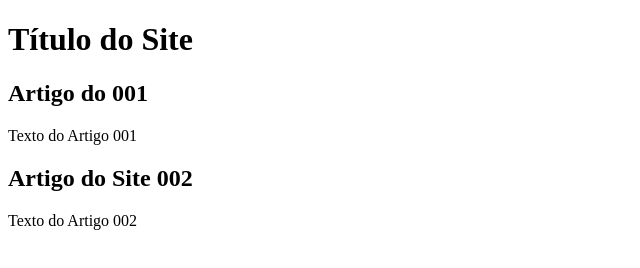
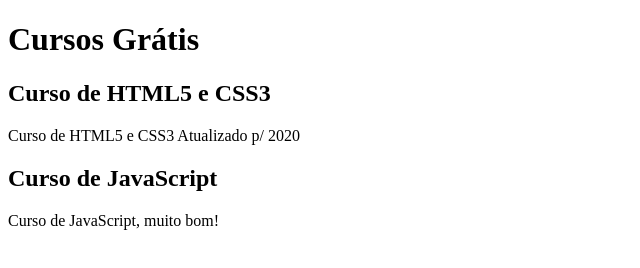
Before and after one commit to Isaac137/projeto-site, a plain HTML site: page index.html in a window 1280 px wide. Shown: the whole page, without its empty margins (0-640 px from the left). Drawn offline with Linux system fonts and the light colour scheme.

Commit message:
Comecei o conteúdo

```diff
--- a/index.html
+++ b/index.html
@@ -8,15 +8,15 @@
 <body>
     <main>
         <header>
-            <h1>Título do Site</h1>
+            <h1>Cursos Grátis</h1>
         </header>
         <article>
-            <h2>Artigo do 001</h2>
-            <p>Texto do Artigo 001</p>
+            <h2>Curso de HTML5 e CSS3</h2>
+            <p>Curso de HTML5 e CSS3 Atualizado p/ 2020</p>
         </article>
         <article>
-            <h2>Artigo do Site 002</h2>
-            <p>Texto do Artigo 002</p>
+            <h2>Curso de JavaScript</h2>
+            <p>Curso de JavaScript, muito bom!</p>
         </article>
     </main>
 </body>
```
